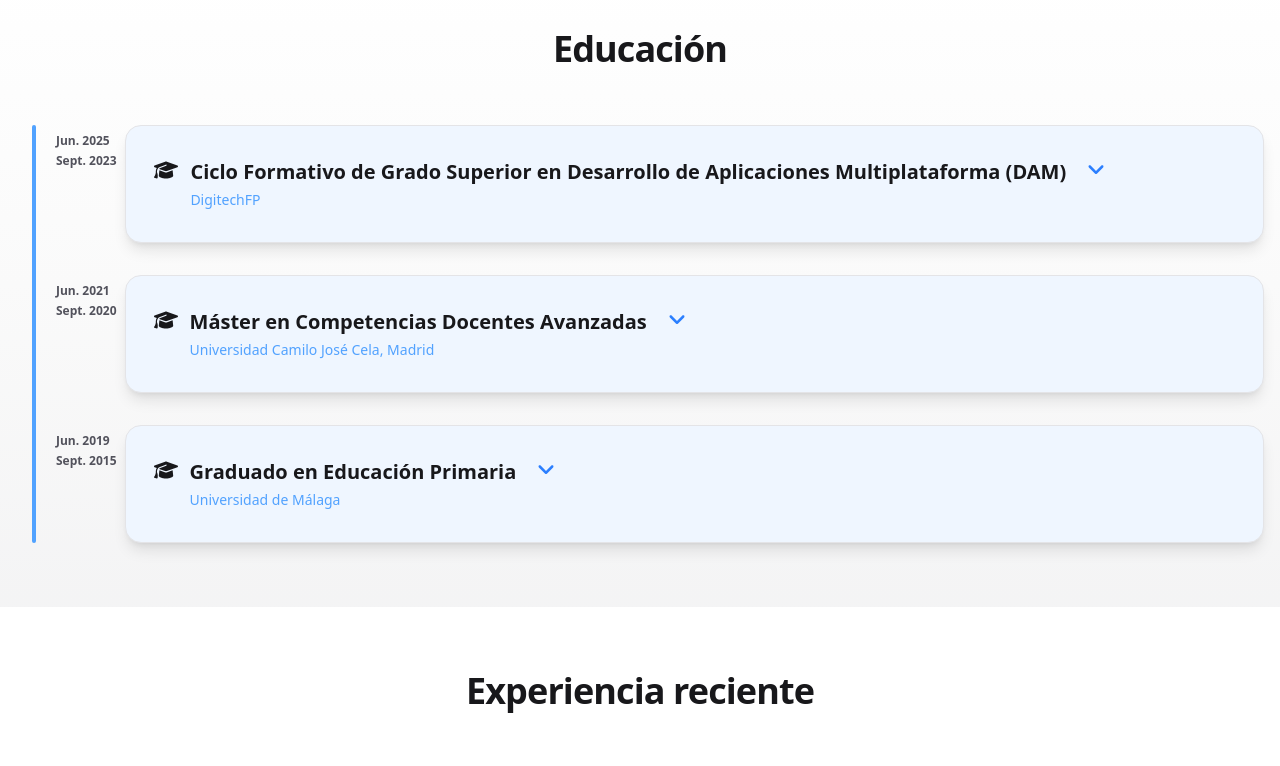
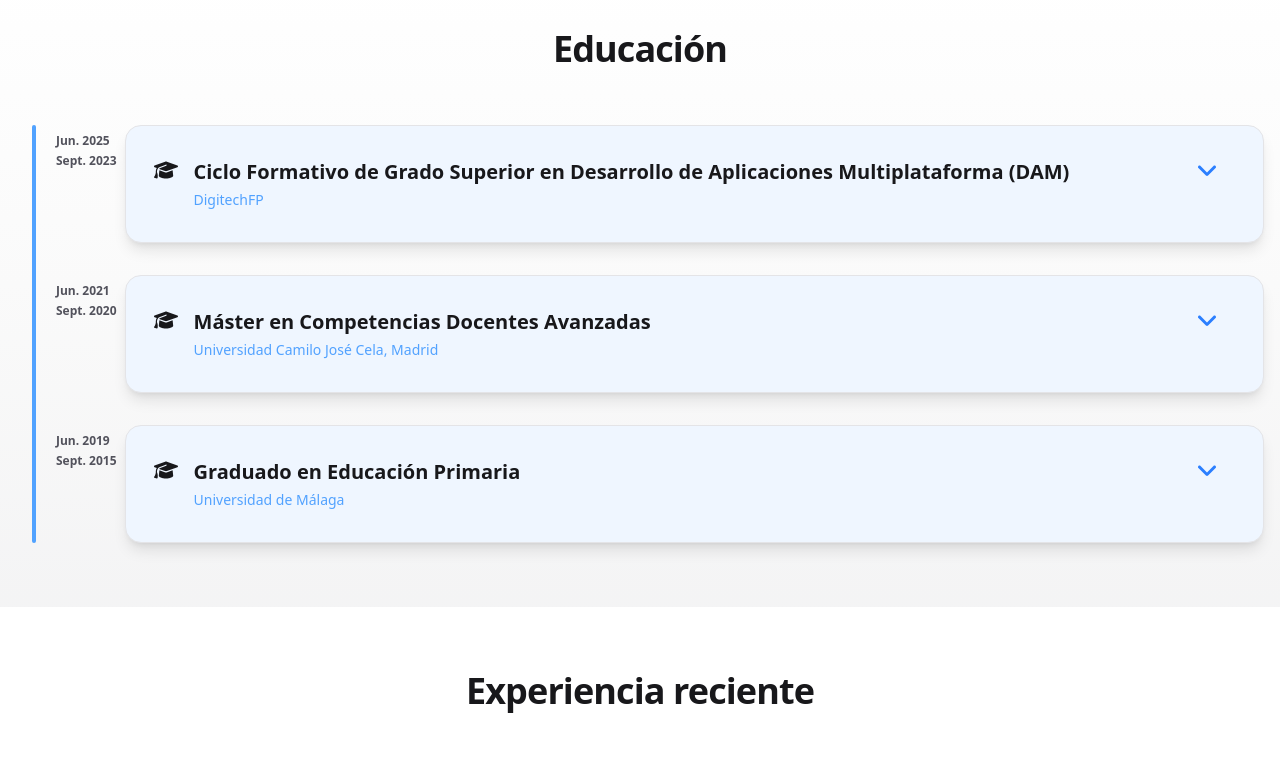
Before and after one commit to zemanue/my-dev-portfolio, a React (Vite) app: page / in a window 1280 px wide. Shown: the part 2340-3106 px from the top of the page. Built offline with nearby package versions, Linux system fonts and the light colour scheme.

Commit message:
Refactor TimelineCard expand/collapse UI
Moved the expand/collapse button outside the title and made the entire header row clickable for toggling expansion. Improved button accessibility and layout for better user experience.

```diff
--- a/src/components/TimelineCard.jsx
+++ b/src/components/TimelineCard.jsx
@@ -8,22 +8,12 @@ export default function TimelineCard({ element }) {
     const descriptionLines = (element.description || "").split('\n');
 
     return (
-        <div
-            className="rounded-2xl text-zinc-900 dark:text-zinc-100 bg-blue-50 dark:bg-zinc-800/50 shadow-lg p-7 flex flex-col mb-0 border border-zinc-200 dark:border-zinc-700 hover:bg-blue-100 dark:hover:bg-zinc-800 transition-colors"
-
-        >
-            <div className="flex flex-row gap-3 mr-4 mt-1 text-2xl flex-shrink-0">
+        <div className="rounded-2xl text-zinc-900 dark:text-zinc-100 bg-blue-50 dark:bg-zinc-800/50 shadow-lg p-7 flex flex-col mb-0 border border-zinc-200 dark:border-zinc-700 hover:bg-blue-100 dark:hover:bg-zinc-800 transition-colors">
+            <div className="flex flex-row gap-3 mr-4 mt-1 text-2xl flex-shrink-0 cursor-pointer" onClick={() => setExpanded((prev) => !prev)}>
                 <div className="flex items-start w-7 h-7">{element.icon}</div>
                 <div>
-                    <h3 className="flex-1 text-xl font-bold mb-1 cursor-pointer" onClick={() => setExpanded((prev) => !prev)}>
+                    <h3 className="flex-1 text-xl font-bold mb-1">
                         {element.title}
-                        <button
-                            className="ms-5 text-blue-500 dark:text-blue-400 hover:text-blue-700 dark:hover:text-blue-300 transition inline-flex items-center justify-center"
-                            tabIndex={-1}
-                            style={{ pointerEvents: "none" }}
-                        >
-                            {expanded ? <FaAngleUp className="inline mb-1" /> : <FaAngleDown className="inline mb-1" />}
-                        </button>
                     </h3>
                     {element.place && (
                         <p className="text-sm font-medium text-blue-400 dark:text-blue-500 mb-1">{element.place}</p>
@@ -33,17 +23,17 @@ export default function TimelineCard({ element }) {
                             {element.dateStart} {element.dateEnd && `- ${element.dateEnd}`}
                         </p>
                     )}
-
-                    <div
-                        className={`overflow-hidden transition-all duration-300 ${expanded ? "max-h-96 opacity-100" : "max-h-0 opacity-0"}`}
-                    >
-                        <ul className="text-base text-zinc-800 dark:text-zinc-100 leading-relaxed list-disc pl-5">
-                            {descriptionLines.map((line, idx) => (
-                                <li key={idx}>{line}</li>
-                            ))}
-                        </ul>
-                    </div>
                 </div>
+                <button className="text-blue-500 dark:text-blue-400 hover:text-blue-700 dark:hover:text-blue-300 transition flex items-start ml-auto">
+                    {expanded ? <FaAngleUp className="inline mb-1" /> : <FaAngleDown className="inline mb-1" />}
+                </button>
+            </div>
+            <div className={`overflow-hidden transition-all duration-300 ${expanded ? "max-h-96 opacity-100" : "max-h-0 opacity-0"}`}>
+                <ul className="text-base text-zinc-800 dark:text-zinc-100 leading-relaxed list-disc pl-5">
+                    {descriptionLines.map((line, idx) => (
+                        <li key={idx}>{line}</li>
+                    ))}
+                </ul>
             </div>
         </div>
     );
```
